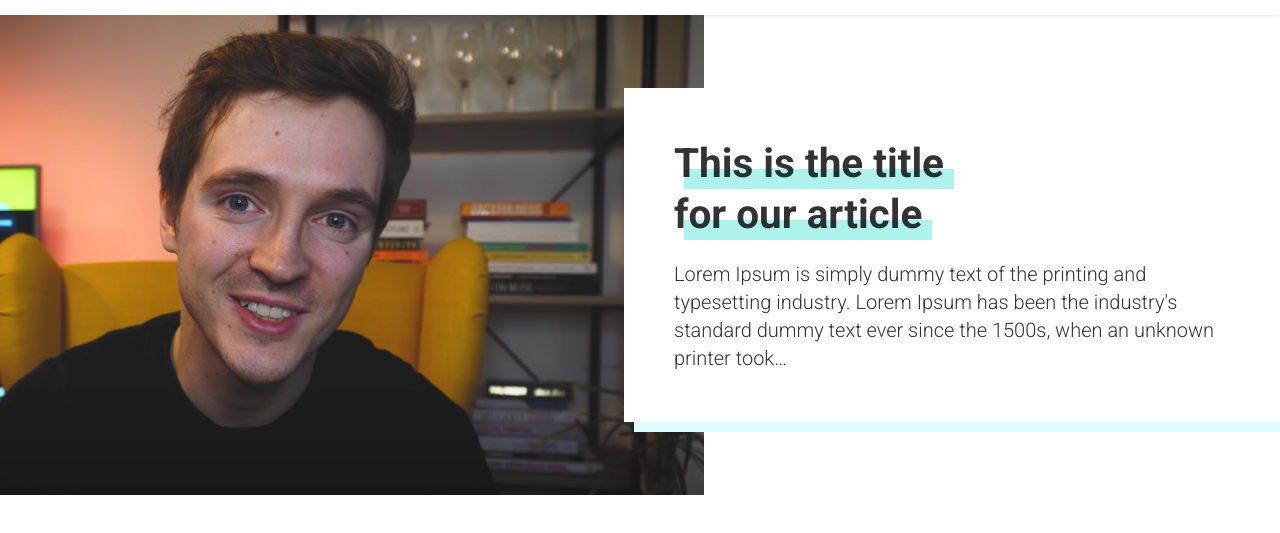
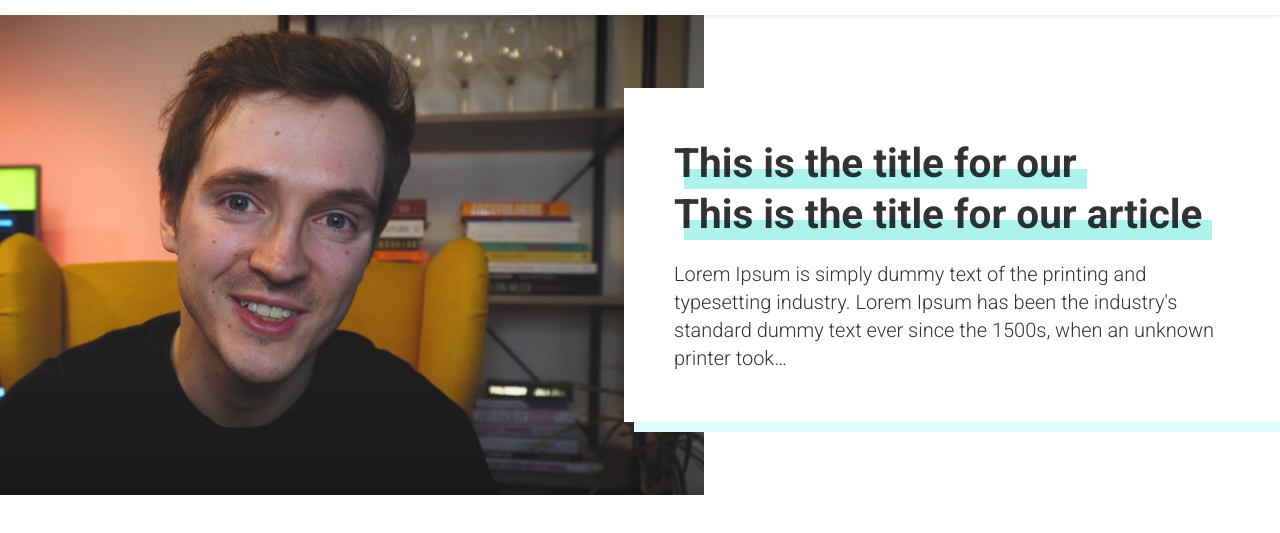
Before and after one commit to kethmars/developerhabits-fe, a Gatsby site: page / in a window 1280 px wide. Shown: the part 95-628 px from the top of the page. Built offline with nearby package versions, Linux system fonts and the light colour scheme; Gatsby itself is replaced by a stand-in of ours.

Commit message:
Allow single-line title

```diff
--- a/src/components/featuredArticleCard.js
+++ b/src/components/featuredArticleCard.js
@@ -4,7 +4,7 @@ import styled from 'styled-components';
 import { COLOR_CYAN_LIGHT } from '../constants';
 import TextWithBackground from './textWithBackground';
 
-// TODO: Try Adrians approach
+// TODO: Try Adrian's approach
 const CardWrapper = styled.div`
     width: calc(100% + 80px);
     margin-left: -80px;
@@ -58,8 +58,8 @@ const FeaturedArticleCard = () => (
         <CardContent>
             <Title>
                 <TextWithBackground>
-                    This is the title <br/>
-                    for our article
+                    This is the title for our<br/>
+                    This is the title for our article
                 </TextWithBackground>
             </Title>
 
--- a/src/components/textWithBackground.js
+++ b/src/components/textWithBackground.js
@@ -25,8 +25,10 @@ const TextWithBackground = ({ children }) => {
         return null;
     }
 
-    return children
-        .filter(child => typeof child === 'string')
+    const textParts = (Array.isArray(children) && children) || [ children ];
+
+    return textParts
+        .filter(text => typeof text === 'string')
         .map(text => (
             <>
                 <InlineBackground key={text}>{text}</InlineBackground><br/>
```
